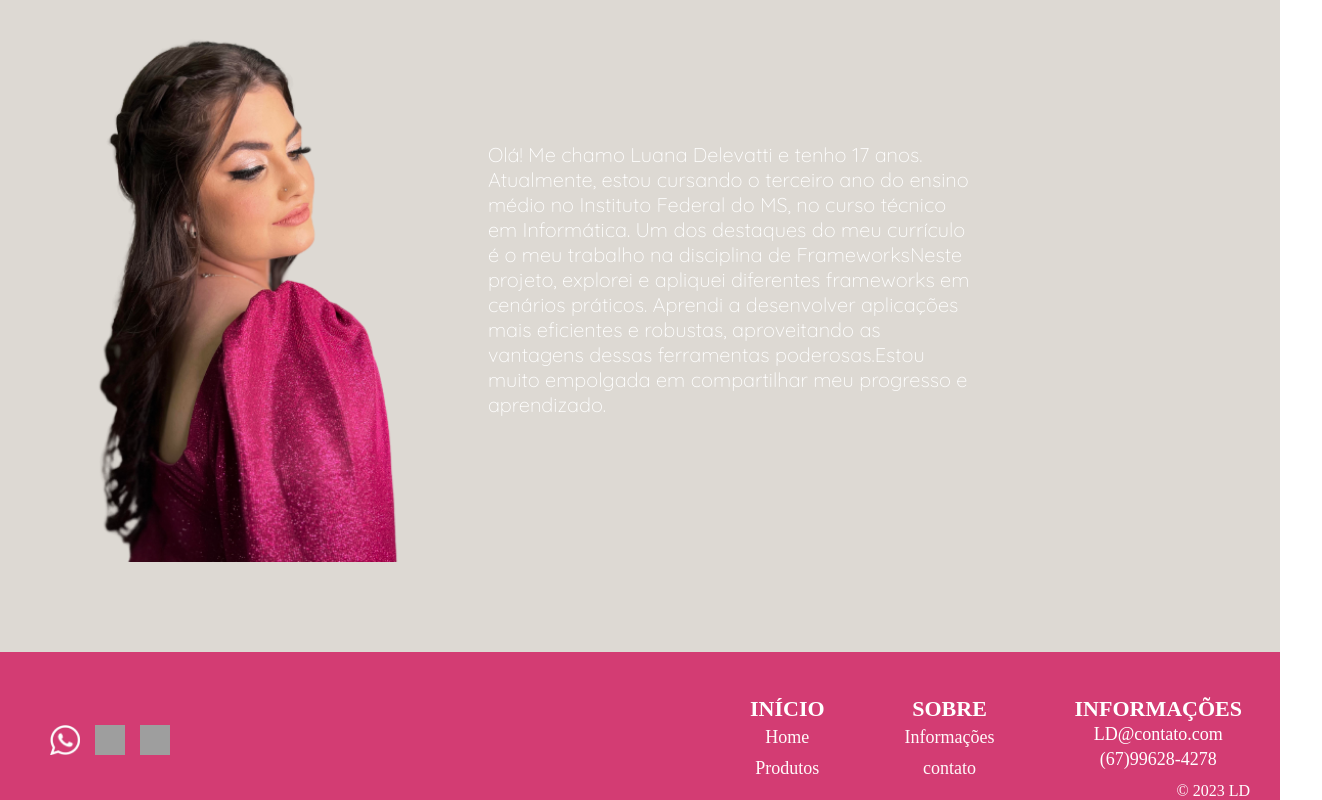
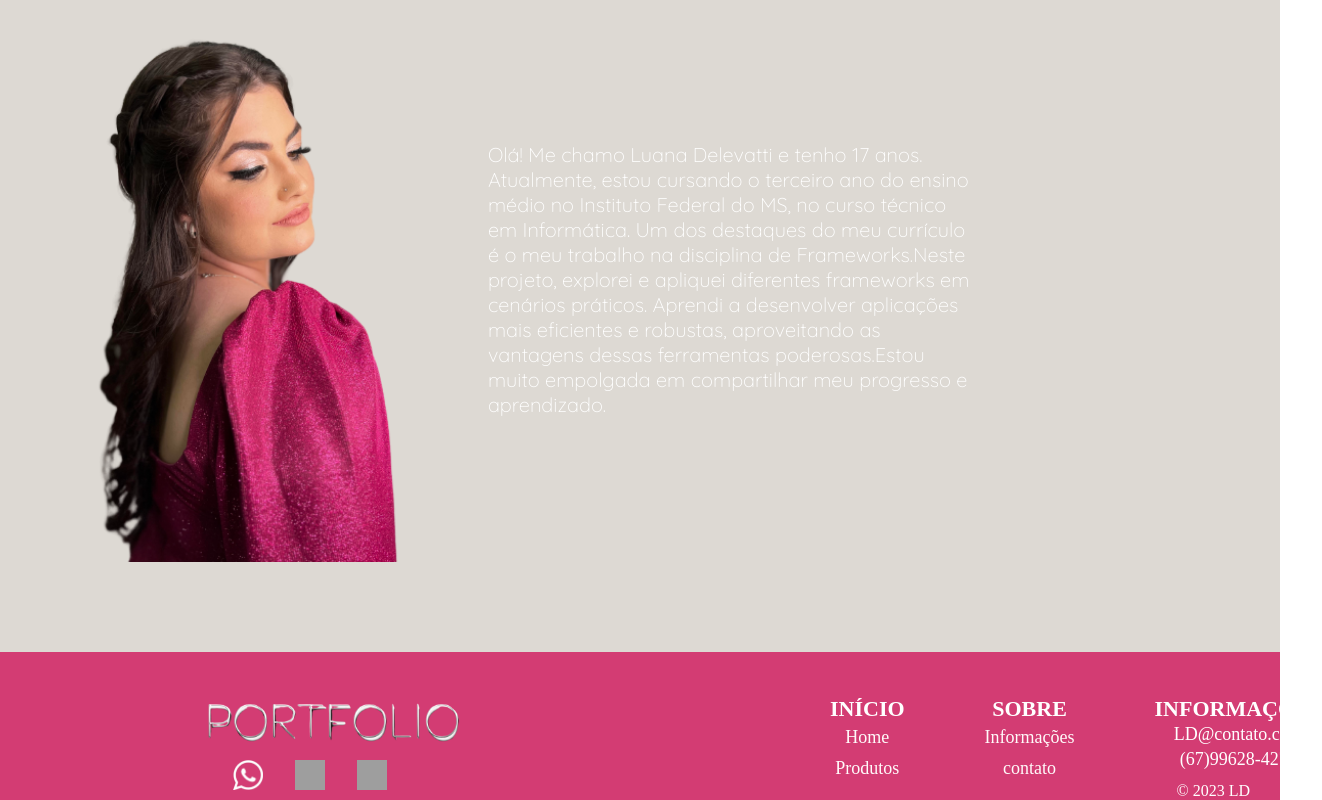
Before and after one commit to LuanaDfofa1021b/portifolio, a React (Vite) app: page / in a window 1280 px wide. Shown: the part 218-1018 px from the top of the page, 1322 px wide, since content can reach past the window. Built offline with nearby package versions, Linux system fonts and the light colour scheme; grey boxes are pictures that could not be loaded; the HTML template or start-up script is replaced by a standard one.

Commit message:
coloquei uma imagem no footer e arrumei os iconis

```diff
--- a/src/componentes/footer/Footer.css
+++ b/src/componentes/footer/Footer.css
@@ -53,6 +53,10 @@ footer{
   align-items: flex-end;
   color:white;
 }
+.marcaDagua :hover{
+  cursor:pointer;
+  color:black;
+}
 
 .lista{
   list-style:none;
@@ -98,9 +102,25 @@ footer{
 }
 
 .icones{
-  width:200px;
+  width:170px;
   display:flex;
-  justify-content:space-between;
+  justify-content:space-around;
   margin-right:500px;
-  margin-left:50px;
+  margin-left:25px;
 }
+
+.logo2{
+  background: url('/portifolio.png');
+  height: 70px;
+  width: 300px;
+  background-size: 90%;
+  background-repeat: no-repeat;
+}
+
+.container{
+  display: flex;
+  flex-direction: column;
+  justify-content: center;
+  width: 250px;
+  padding: 0px 300px 0px 200px ;
+}
--- a/src/componentes/footer/Footer.tsx
+++ b/src/componentes/footer/Footer.tsx
@@ -3,10 +3,13 @@ function Footer(){
 return(
     <footer>
       <nav className="nav1">
-        <div className="icones">
-          <div className="whatsapp"></div>
-          <div className="instagram"></div>
-          <div className="facebook"></div>
+        <div className='container'>
+          <div className='logo2'></div>
+          <div className="icones">
+            <div className="whatsapp"></div>
+            <div className="instagram"></div>
+            <div className="facebook"></div>
+          </div>
         </div>
         <ul className="topicos"><a className="topo">INÍCIO</a>
           <li className="lista">
--- a/src/componentes/main/Main.tsx
+++ b/src/componentes/main/Main.tsx
@@ -6,7 +6,7 @@ function Main(){
             <div className='escrita'>
               <div className='foto'></div>
               <div className='texto1'>
-                  <a className='a'>Olá! Me chamo Luana Delevatti e tenho 17 anos. Atualmente, estou cursando o terceiro ano do ensino médio no Instituto Federal do MS, no curso técnico em Informática. Um dos destaques do meu currículo é o meu trabalho na disciplina de Frameworks</a>
+                  <a className='a'>Olá! Me chamo Luana Delevatti e tenho 17 anos. Atualmente, estou cursando o terceiro ano do ensino médio no Instituto Federal do MS, no curso técnico em Informática. Um dos destaques do meu currículo é o meu trabalho na disciplina de Frameworks.</a>
                   <a className='a'>Neste projeto, explorei e apliquei diferentes frameworks em cenários práticos. Aprendi a desenvolver aplicações mais eficientes e robustas, aproveitando as vantagens dessas ferramentas poderosas.</a>
                   <a className='a'>Estou muito empolgada em compartilhar meu progresso e aprendizado. </a>
               </div>
```
